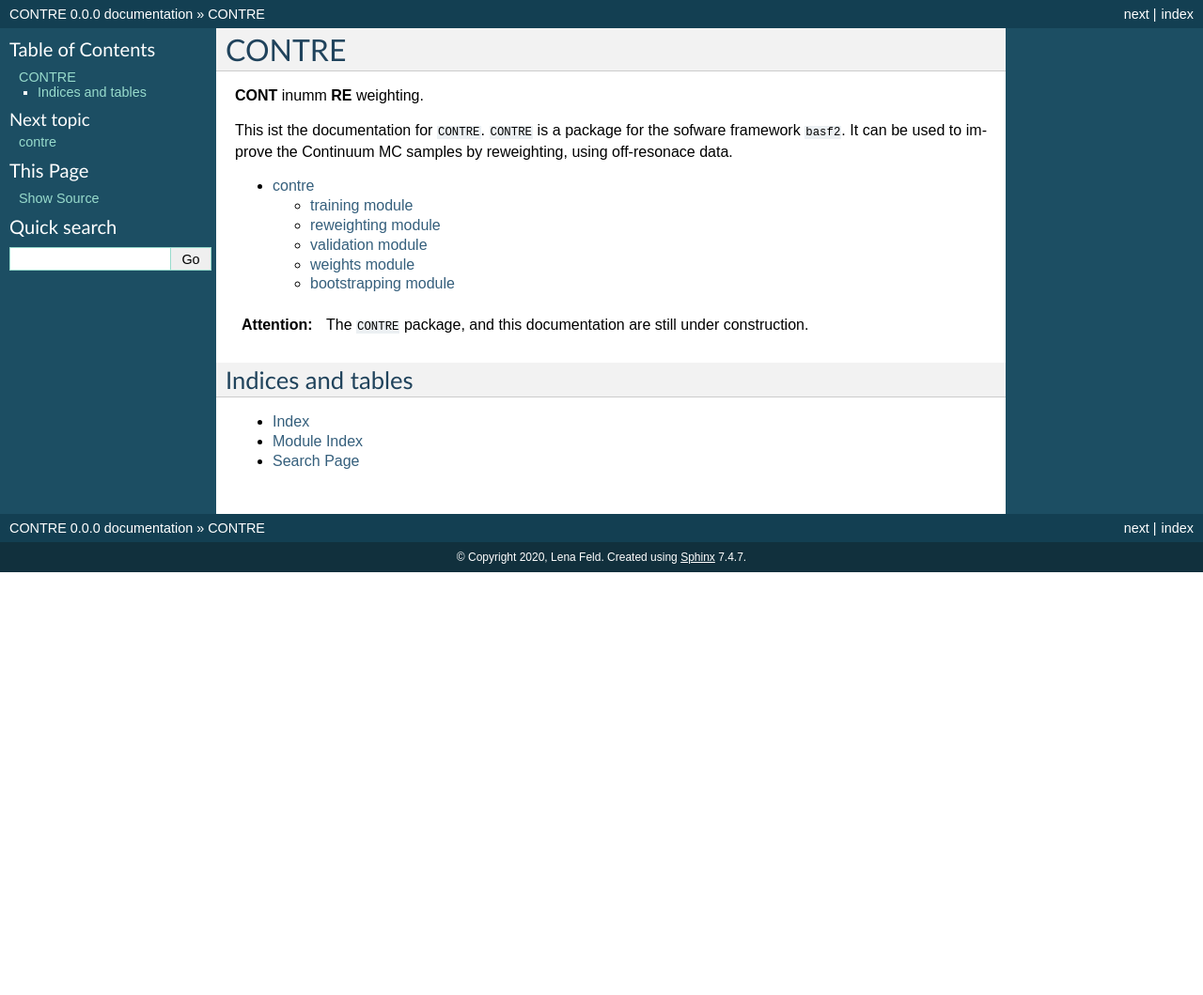
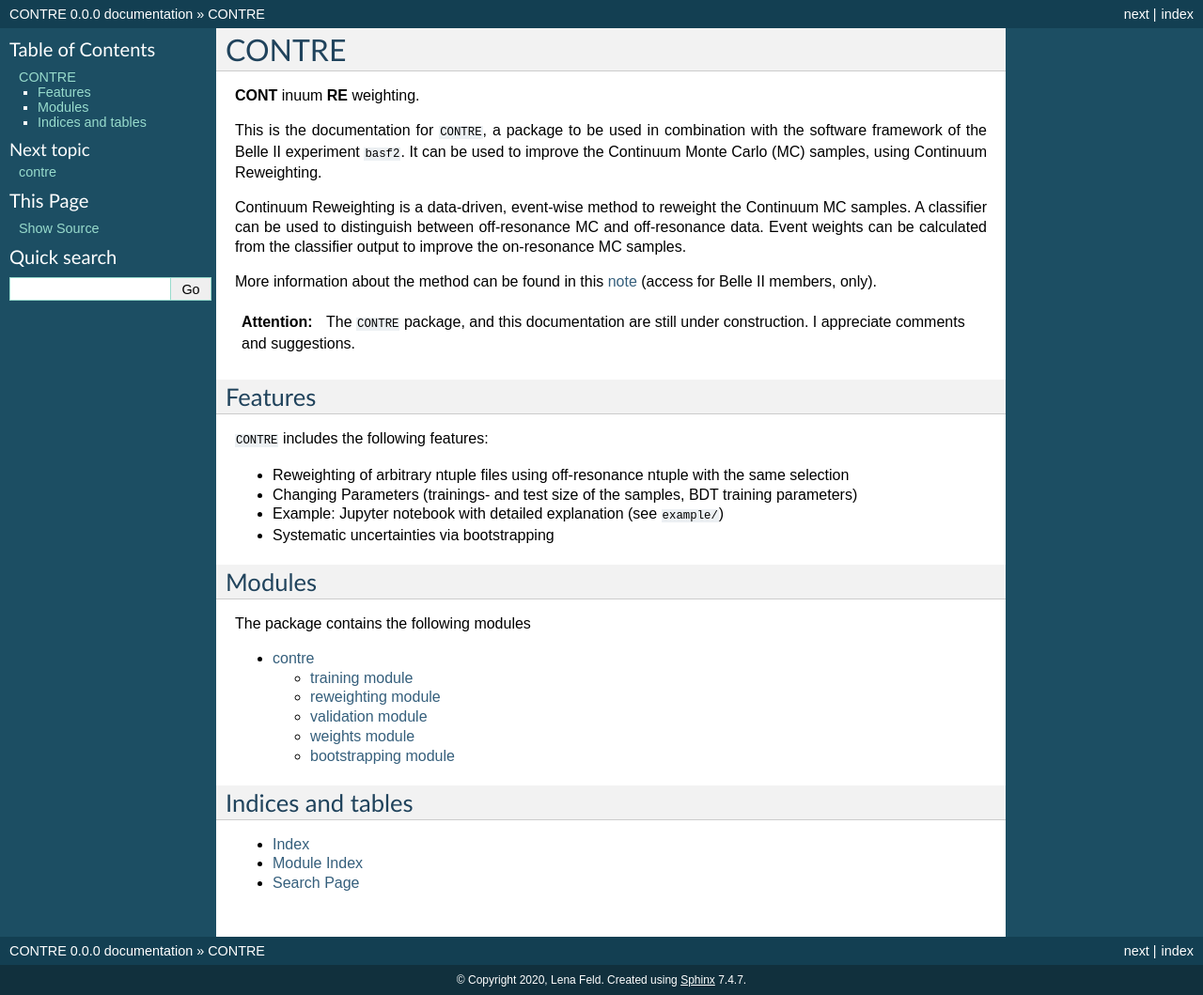
Before and after one commit to b2-hive/CONTRE, a Sphinx documentation site: the page built from docs/index.rst, in a window 1280 px wide. Shown: the whole page at 94% size. Built offline with Sphinx 7.4.7, drawn with Linux system fonts in a browser that asks for light colours; before the commit the page ends 900 px from its top, so only the background shows below that.

Commit message:
more information in documentation

```diff
--- a/docs/index.rst
+++ b/docs/index.rst
@@ -1,18 +1,44 @@
 CONTRE
 ======
-**CONT** inumm **RE** weighting.
+**CONT** inuum **RE** weighting.
 
-This ist the documentation for ``CONTRE``.
-``CONTRE`` is a package for the  sofware framework ``basf2``.
-It can be used to improve the Continuum MC samples by reweighting,
-using off-resonace data.
+This is the documentation for ``CONTRE``,
+a package to be used in combination with the software framework of the Belle II experiment ``basf2``.
+It can be used to improve the Continuum Monte Carlo (MC) samples, using Continuum Reweighting.
+
+Continuum Reweighting is a data-driven, event-wise method to reweight the Continuum MC samples.
+A classifier can be used to distinguish between off-resonance MC and off-resonance data.
+Event weights can be calculated from the classifier output to improve the on-resonance MC samples.
+
+More information about the method can be found in this note_ (access for Belle II members, only).
+
+.. _note: https://docs.belle2.org/record/1978?ln=en
+
+
+
+.. attention::
+    The ``CONTRE`` package, and this documentation are still under construction.
+    I appreciate comments and suggestions.
+
+Features
+--------
+
+``CONTRE`` includes the following features:
+
+- Reweighting of arbitrary ntuple files using off-resonance ntuple with the same selection
+- Changing Parameters (trainings- and test size of the samples, BDT training parameters)
+- Example: Jupyter notebook with detailed explanation (see ``example/``)
+- Systematic uncertainties via bootstrapping
+
+Modules
+-------
+
+The package contains the following modules
 
 .. toctree::
     modules
 
 
-.. attention::
-    The ``CONTRE`` package, and this documentation are still under construction.
 
 
 Indices and tables
```
